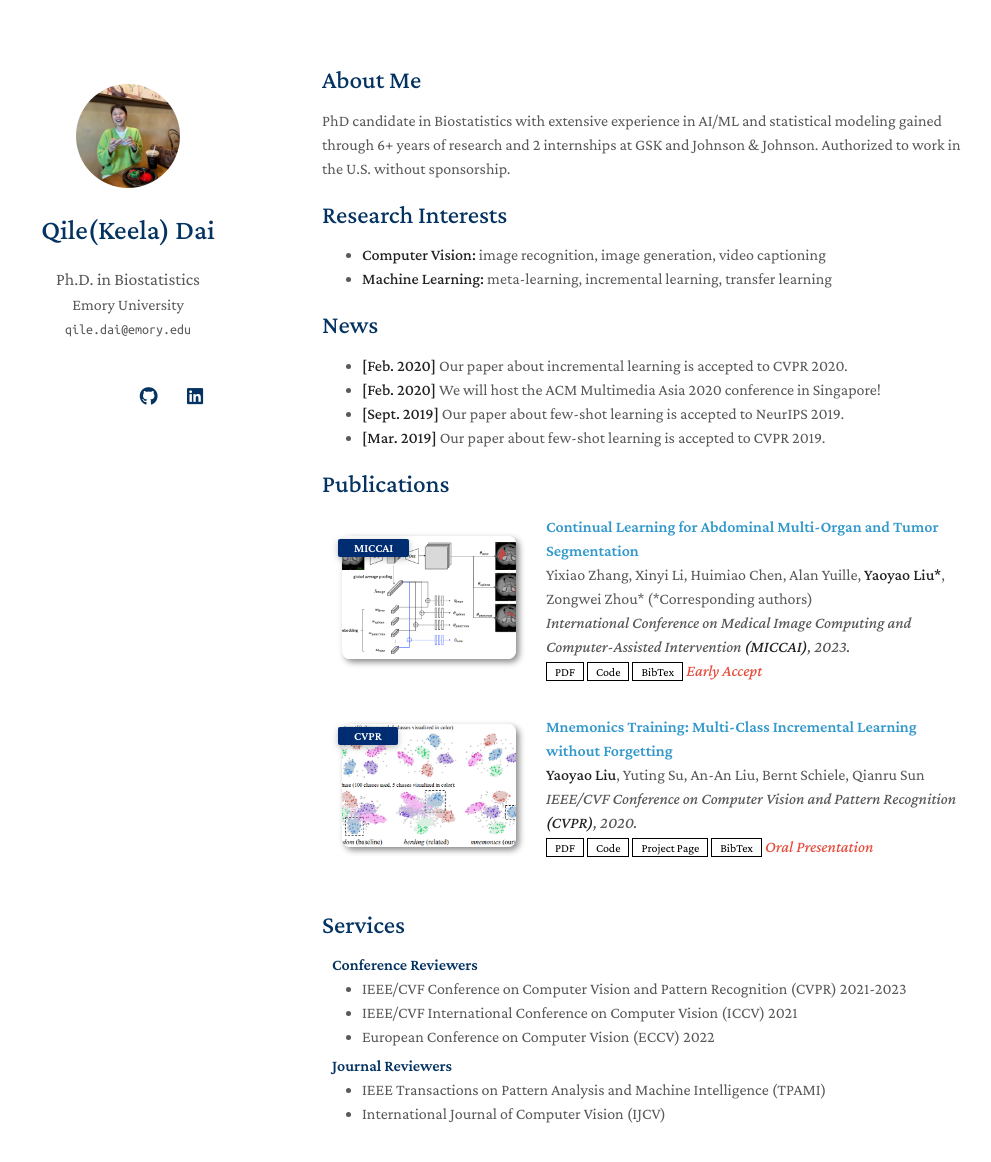
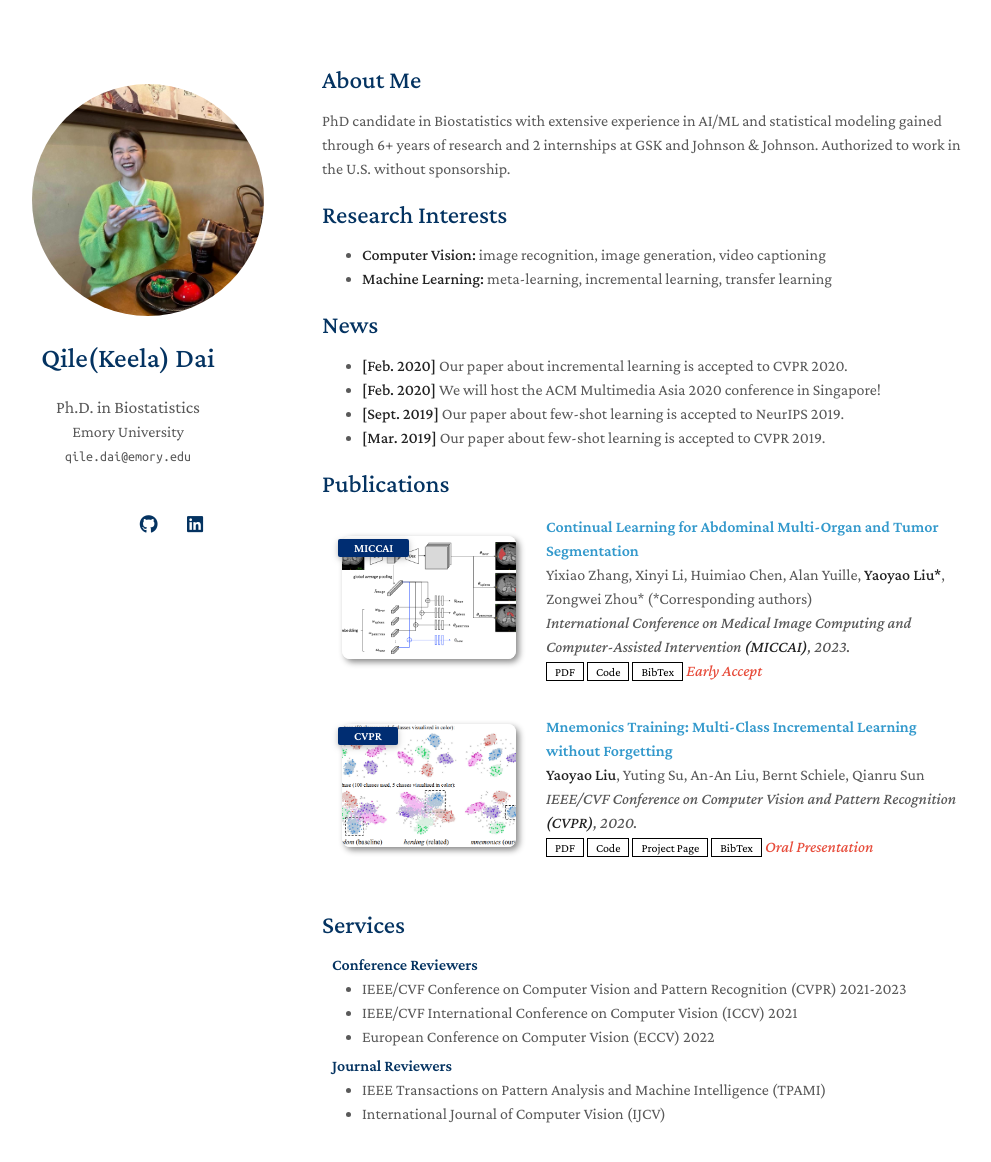
Before and after one commit to daiqile96/daiqile96.github.io, a Jekyll site: the page built from index.md, in a window 1280 px wide and 1220 px high. Shown: the top 1162 px of the window, without its empty margins (148-1139 px from the left). Built offline with Jekyll 4.4.1, drawn with Linux system fonts in a browser that asks for light colours; a style sheet for code colours, icons or effects is not loaded; our own code applies the rules of GitHub Pages for plain Markdown files.

Commit message:
Update minimal-light.scss

```diff
--- a/_sass/minimal-light.scss
+++ b/_sass/minimal-light.scss
@@ -216,7 +216,7 @@ papertitle {
 
       .image.avatar img {
         border-radius: 100%;
-        width: 45%;
+        width: 100%;
         padding: 20px;
         // border: 1px solid #ddd;
         // padding: 3px;
```
